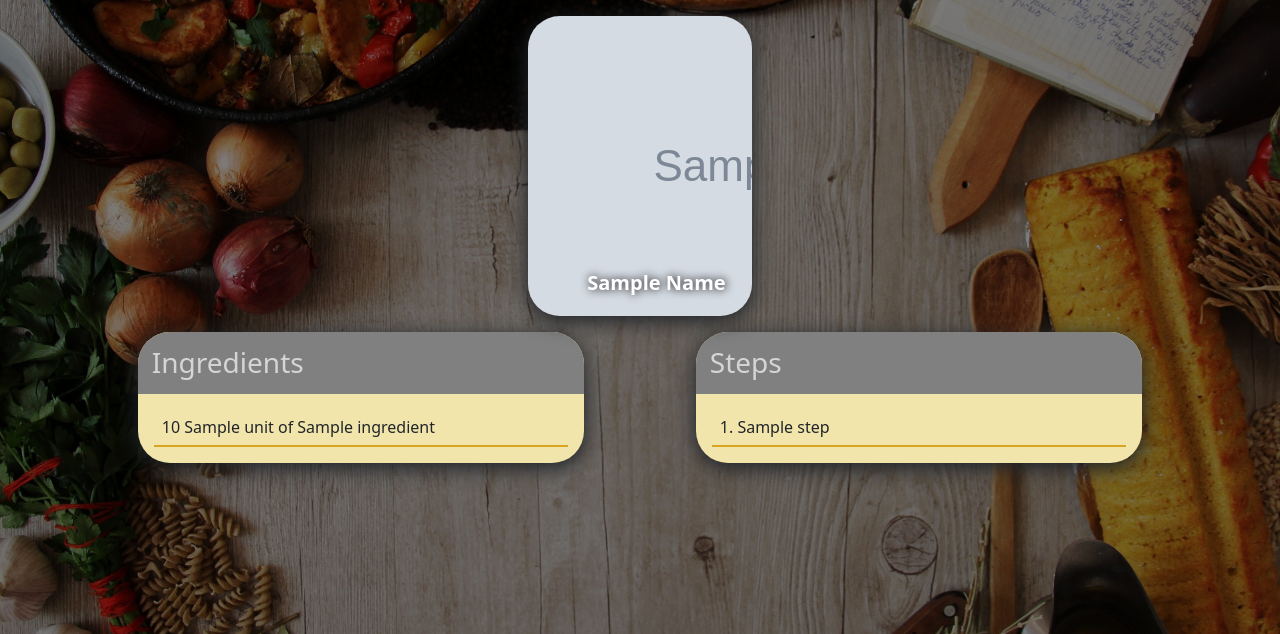
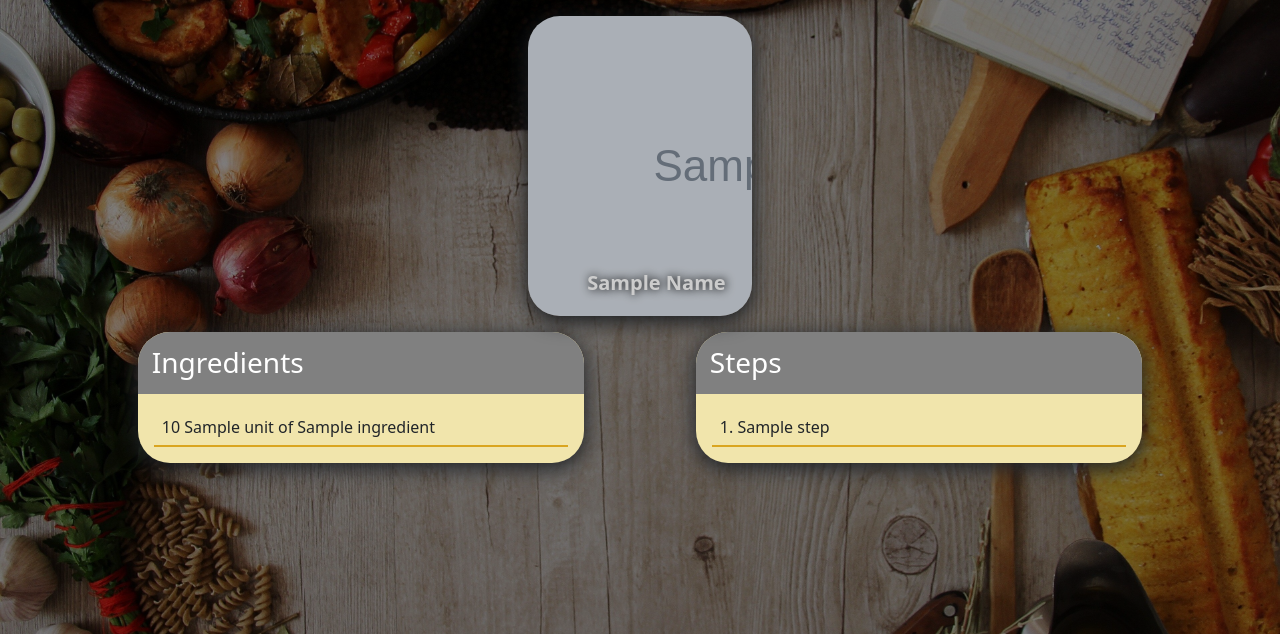
Before and after one commit to waqaspathan00/recipe-finder, a Flask app: template website/templates/recipe.html in a window 1280 px wide. Shown: the part 56-690 px from the top of the page. Run offline with Flask 2, Linux system fonts and the light colour scheme; the template is opened without the code that fills it: most values are stand-ins (such as "Sample title", 1, 10 or a date in 2020); grey boxes marked "Sample" are stand-in pictures; some libraries are stand-ins or nearby versions.

Commit message:
darken the food images

```diff
--- a/website/static/css/style.css
+++ b/website/static/css/style.css
@@ -20,6 +20,7 @@ h2{
 }
 
 .food-card{
+    filter: brightness(80%);
     width: 20%;
     position: relative;
     margin: 1em;
@@ -38,6 +39,7 @@ h2{
     font-size: 20px;
     text-transform: capitalize;
     margin: 0.5em;
+    transition: all .2s ease-in-out;
 
     /* pin text to bottom right of card*/
     bottom: 8px;
@@ -56,7 +58,6 @@ h2{
     height: 2px;
     bottom: 0;
     left: 0;
-    background-color: goldenrod;
     transform-origin: bottom right;
     transition: transform 0.5s ease-out;
 }
@@ -68,6 +69,12 @@ h2{
 
 .food-card:hover{
     transform: scale(1.1);
+    filter: brightness(1);
+}
+
+.food-card:hover p{
+    color: transparent;
+    text-shadow: none;
 }
 
 @keyframes fadeIn {
@@ -92,7 +99,8 @@ h2{
 .recipe-card h3{
     background: #808080;
     padding: 0.5em;
-    color: #D5D5D5;
+    /*color: #D5D5D5;*/
+    color:white;
 }
 
 /* list items on card */
```
